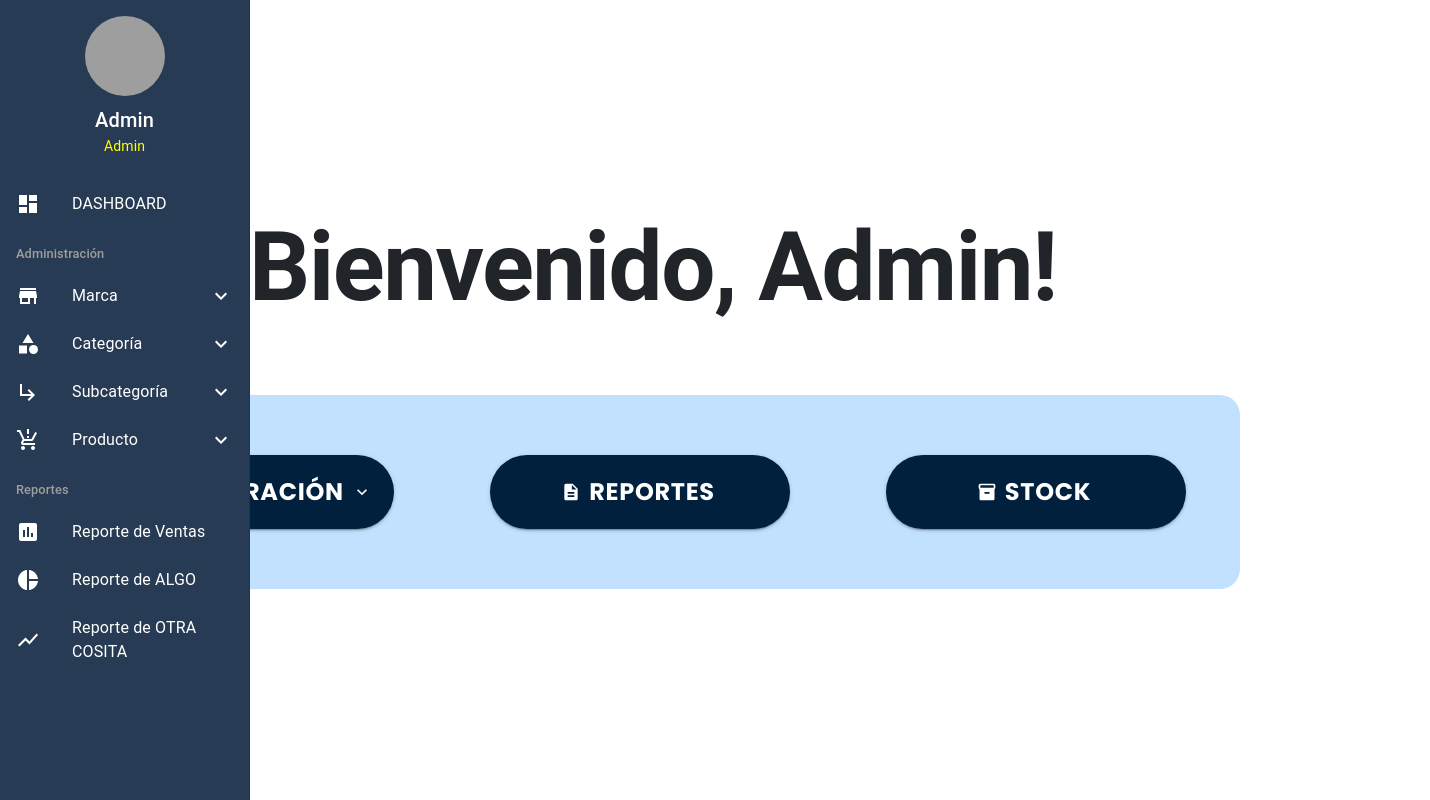
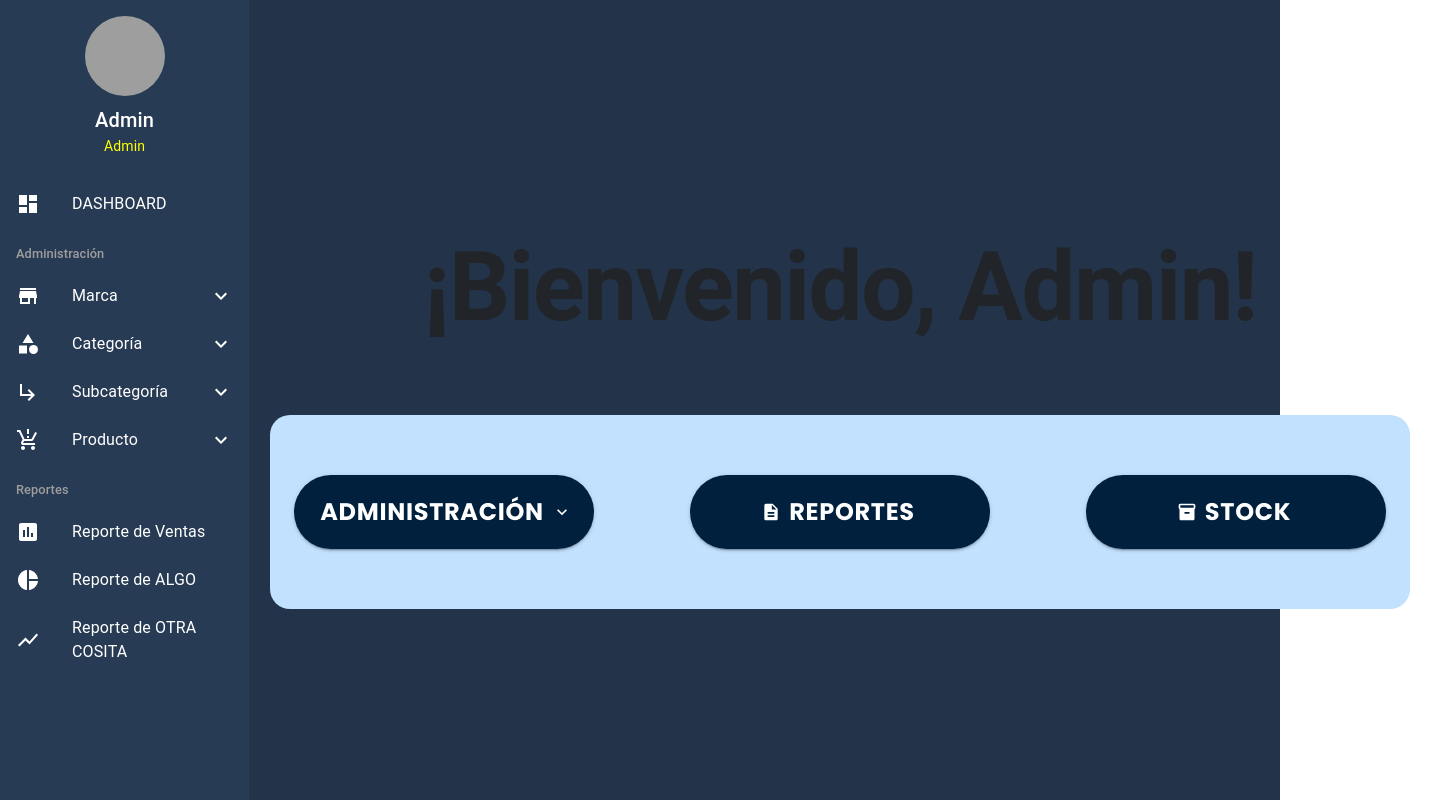
Before and after one commit to juliansalvucci/e-commerce-tpi-frontend, a React (Vite) app: page /admin in a window 1280 px wide. Shown: the top 800 px of the page, 1430 px wide, since content can reach past the window. Built offline with nearby package versions, Linux system fonts and the light colour scheme; no server answers; grey boxes are pictures that could not be loaded.

Commit message:
feat: implementar SideBar en la app

```diff
--- a/src/CarritoApp.jsx
+++ b/src/CarritoApp.jsx
@@ -36,8 +36,9 @@ export const CarritoApp = () => {
       <CategoryProvider>
         <BrandProvider>
           <SubCategoryProvider>
-            <SideBarAdmin />
-            <div>
+            <div className="app-layout">
+              <SideBarAdmin className="sidebar" />
+              <div className="content">
                 <Routes>
                   <Route path="/*" element={<Navigate to="/admin" />}></Route>
                   <Route path="/admin" element={<HomeAdminPage />}></Route>
@@ -91,6 +92,7 @@ export const CarritoApp = () => {
                   ></Route>
                 </Routes>
               </div>
+            </div>
           </SubCategoryProvider>
         </BrandProvider>
       </CategoryProvider>
--- a/src/index.css
+++ b/src/index.css
@@ -2,6 +2,40 @@
   box-sizing: border-box;
   margin: 0;
   padding: 0;
+}
+
+.app-layout {
+  display: flex;
+  background-color: #233349;
+}
+
+.sidebar {
+  width: 250px;
+  flex-shrink: 0;
+}
+
+.content {
+  flex-grow: 1;
+  padding: 20px;
+}
+
+::-webkit-scrollbar {
+  width: 10px;
+}
+
+/* Track */
+::-webkit-scrollbar-track {
+  background: #e0e0e0;
+}
+
+/* Handle */
+::-webkit-scrollbar-thumb {
+  background: #888;
+}
+
+/* Handle on hover */
+::-webkit-scrollbar-thumb:hover {
+  background: #555;
 }
 
 /*Alertas de conformación para finalizar compra*/
```
Lines whose indentation alone changed are shown as unchanged.
